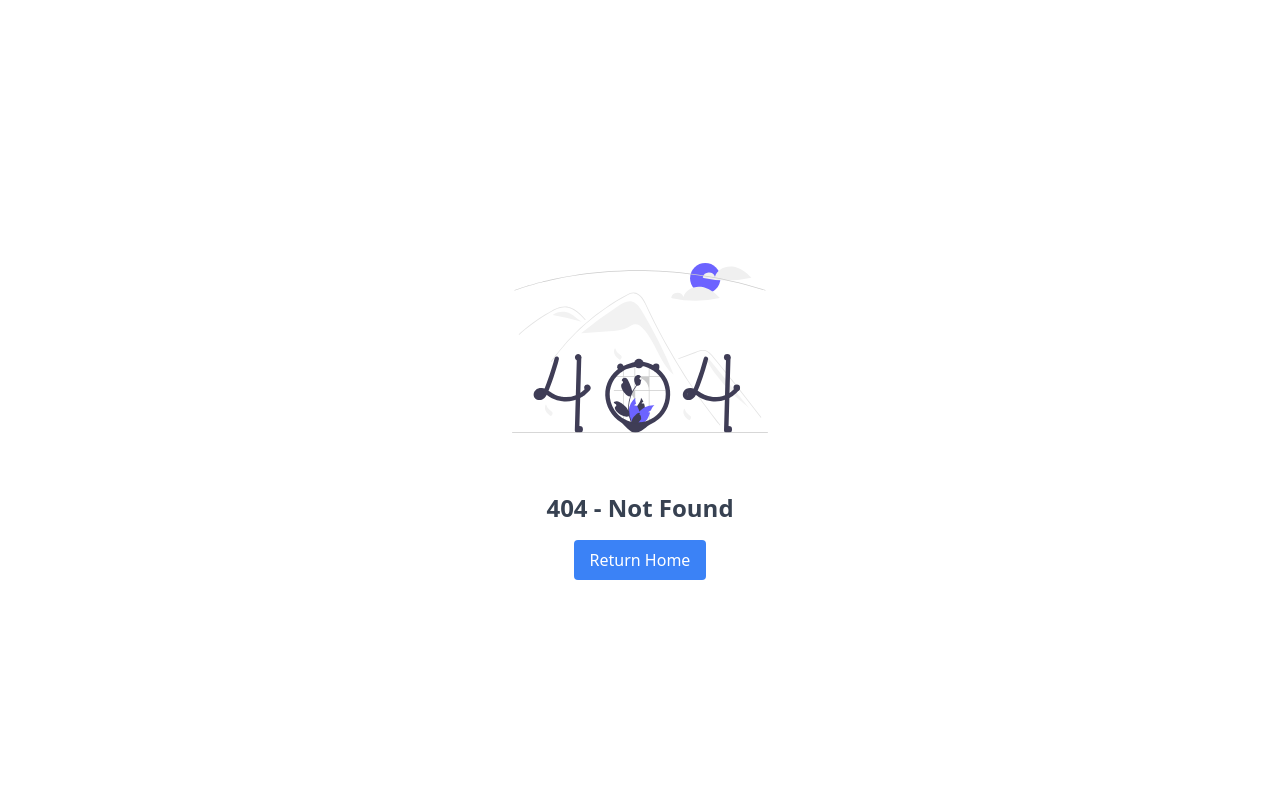
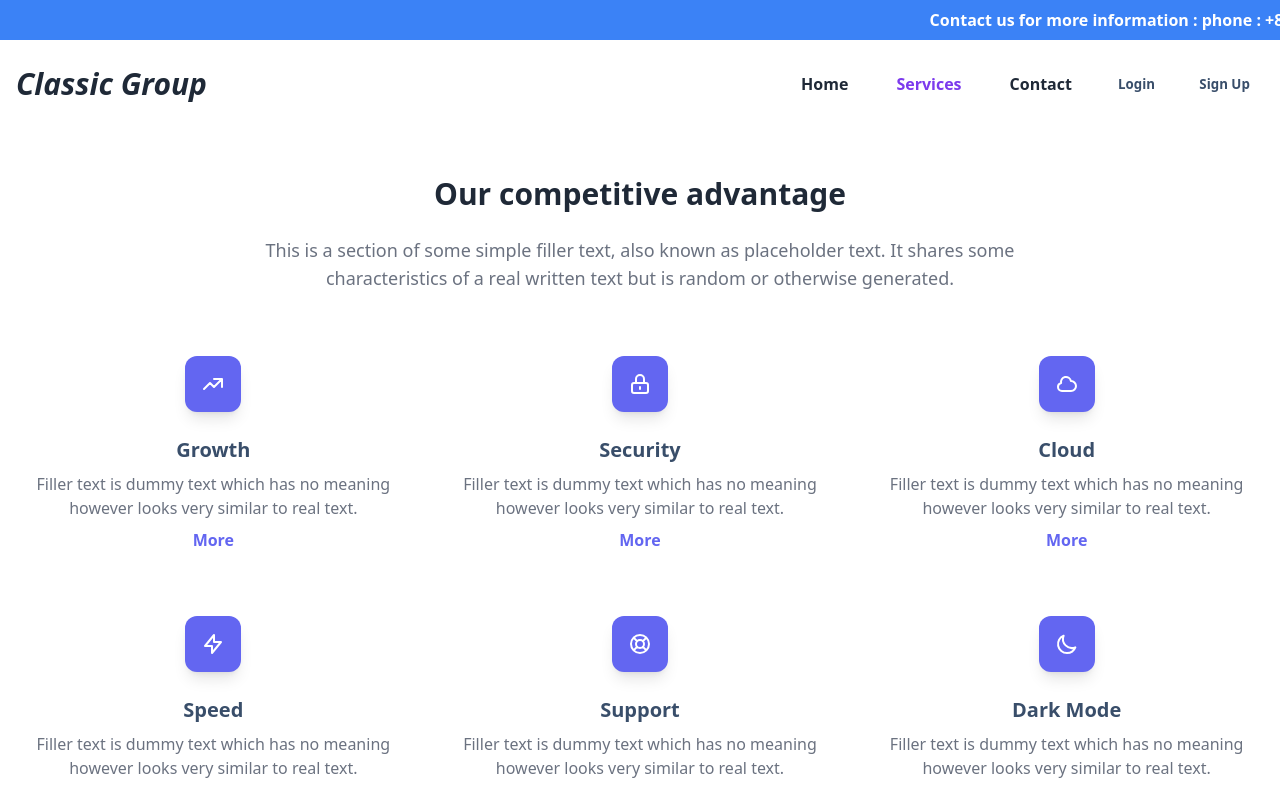
Before and after one commit to srabon0/luxury-bd, a React (Create React App) app: page /services in a window 1280 px wide. Before the commit this address had no page. Shown: the top 792 px of the page. Built offline with nearby package versions, Linux system fonts and the light colour scheme.

Commit message:
bug fixed

```diff
--- a/src/components/Shared/ConfirmModal/ConfirmModal.jsx
+++ b/src/components/Shared/ConfirmModal/ConfirmModal.jsx
@@ -5,7 +5,7 @@ import React from 'react';
 
 const ConfirmModal = ({ isOpen, onClose, children }) => {
     const modalClasses = isOpen
-        ? 'fixed top-0 left-0 w-full h-full flex items-center justify-center z-30'
+        ? 'fixed p-50 top-10 left-0 w-full h-full flex items-center justify-center z-30'
         : 'hidden';
 
     return (
--- a/src/layout/Dashboard/Sidebar.js
+++ b/src/layout/Dashboard/Sidebar.js
@@ -4,14 +4,13 @@ import { NavLink, useNavigate } from "react-router-dom";
 import { resetCurrentUser } from "../../redux/actions/userAction";
 const Sidebar = () => {
   const dispatch = useDispatch();
-  const currentUserRole = useSelector(
-    (state) => state?.userState?.authUser?.user?.role
-  );
 
-  const navigate = useNavigate();
-  if (!currentUserRole) {
-    navigate("/login");
-  }
+  const logout = () => {
+    localStorage.removeItem("token");
+    localStorage.removeItem("currentUser");
+    dispatch(resetCurrentUser());
+    window.location.href = "/";
+  };
 
   return (
     <div class="w-64 min-h-screen bg-gray-800 mt-8 sm:mt-0 ">
@@ -171,7 +170,7 @@ const Sidebar = () => {
       </nav>
       <button
         onClick={() => {
-          dispatch(resetCurrentUser());
+          logout();
         }}
         className="flex items-center w-full px-4 py-2 text-gray-300 rounded-lg hover:bg-blue-500 hover:text-gray-300"
       >
--- a/src/layout/Main/Nav.js
+++ b/src/layout/Main/Nav.js
@@ -1,11 +1,20 @@
 import React, { useState } from "react";
-import { useSelector } from "react-redux";
+import { useDispatch, useSelector } from "react-redux";
 import { Link, useLocation } from "react-router-dom";
+import { resetCurrentUser } from "../../redux/actions/userAction";
 
 const Navbar = () => {
   const currentUser = useSelector((state) => state?.userState?.authUser?.user);
   const [isMobileMenuOpen, setMobileMenuOpen] = useState(false);
   const location = useLocation();
+  const dispatch = useDispatch();
+
+  const logout = () => {
+    localStorage.removeItem("token");
+    localStorage.removeItem("currentUser");
+    dispatch(resetCurrentUser());
+    window.location.href = "/";
+  };
 
   const toggleMobileMenu = () => {
     setMobileMenuOpen(!isMobileMenuOpen);
@@ -43,7 +52,7 @@ const Navbar = () => {
         </button>
 
         {/* Desktop Menu */}
-        <div className="hidden lg:flex space-x-4">
+        <div className="hidden lg:flex space-x-4 lg: items-center">
           <NavLink to="/" currentPath={location.pathname}>
             Home
           </NavLink>
@@ -58,6 +67,26 @@ const Navbar = () => {
               <NavLink to="/dashboard" currentPath={location.pathname}>
                 Dashboard
               </NavLink>
+              <button onClick={() => logout()} className="btn btn-primary">
+                Logout
+              </button>
+            </>
+          )}
+
+          {!currentUser && (
+            <>
+              <button
+                onClick={() => (window.location.href = "/login")}
+                className="btn btn-ghost btn-sm"
+              >
+                Login
+              </button>
+              <button
+                onClick={() => (window.location.href = "/signup")}
+                className="btn btn-ghost btn-sm"
+              >
+                Sign Up
+              </button>
             </>
           )}
         </div>
--- a/src/pages/Auth/Login/Login.js
+++ b/src/pages/Auth/Login/Login.js
@@ -46,7 +46,6 @@ const Login = () => {
               </label>
               <input
                 type="email"
-                defaultValue={"srabonemam4@gmail.com"}
                 {...register("identifier", { required: true })}
                 className="w-full rounded border bg-gray-50 px-3 py-2 text-gray-800 outline-none ring-indigo-300 transition duration-100 focus:ring"
               />
@@ -65,7 +64,6 @@ const Login = () => {
               <input
                 type="password"
                 {...register("password", { required: true })}
-                defaultValue={12345678}
                 className="w-full rounded border bg-gray-50 px-3 py-2 text-gray-800 outline-none ring-indigo-300 transition duration-100 focus:ring"
               />
               {errors.password && (
--- a/src/pages/Dashboard/Brand/Form.js
+++ b/src/pages/Dashboard/Brand/Form.js
@@ -11,8 +11,6 @@ const Form = ({ isOpen, onClose, updatedData, onSubmit, formProps }) => {
   const { register, handleSubmit, setValue } = formProps;
 
   const onUpdateData = async (brandData) => {
-    console.log("brandData", brandData)
-    console.log("data", brandData);
     const payload = {
       ...brandData,
       _id: updatedData._id,
--- /dev/null
+++ b/src/pages/Main/Service.js
@@ -0,0 +1,223 @@
+import React from "react";
+
+const Service = () => {
+  return (
+    <div class="bg-white py-6 sm:py-8 lg:py-12">
+      <div class="mx-auto max-w-screen-2xl px-4 md:px-8">
+        <div class="mb-10 md:mb-16">
+          <h2 class="mb-4 text-center text-2xl font-bold text-gray-800 md:mb-6 lg:text-3xl">
+            Our competitive advantage
+          </h2>
+
+          <p class="mx-auto max-w-screen-md text-center text-gray-500 md:text-lg">
+            This is a section of some simple filler text, also known as
+            placeholder text. It shares some characteristics of a real written
+            text but is random or otherwise generated.
+          </p>
+        </div>
+
+        <div class="grid gap-12 sm:grid-cols-2 xl:grid-cols-3 xl:gap-16">
+          <div class="flex flex-col items-center">
+            <div class="mb-6 flex h-12 w-12 items-center justify-center rounded-lg bg-indigo-500 text-white shadow-lg md:h-14 md:w-14 md:rounded-xl">
+              <svg
+                xmlns="http://www.w3.org/2000/svg"
+                class="h-6 w-6"
+                fill="none"
+                viewBox="0 0 24 24"
+                stroke="currentColor"
+              >
+                <path
+                  stroke-linecap="round"
+                  stroke-linejoin="round"
+                  stroke-width="2"
+                  d="M13 7h8m0 0v8m0-8l-8 8-4-4-6 6"
+                />
+              </svg>
+            </div>
+
+            <h3 class="mb-2 text-center text-lg font-semibold md:text-xl">
+              Growth
+            </h3>
+            <p class="mb-2 text-center text-gray-500">
+              Filler text is dummy text which has no meaning however looks very
+              similar to real text.
+            </p>
+            <a
+              href="#"
+              class="font-bold text-indigo-500 transition duration-100 hover:text-indigo-600 active:text-indigo-700"
+            >
+              More
+            </a>
+          </div>
+
+          <div class="flex flex-col items-center">
+            <div class="mb-6 flex h-12 w-12 items-center justify-center rounded-lg bg-indigo-500 text-white shadow-lg md:h-14 md:w-14 md:rounded-xl">
+              <svg
+                xmlns="http://www.w3.org/2000/svg"
+                class="h-6 w-6"
+                fill="none"
+                viewBox="0 0 24 24"
+                stroke="currentColor"
+              >
+                <path
+                  stroke-linecap="round"
+                  stroke-linejoin="round"
+                  stroke-width="2"
+                  d="M12 15v2m-6 4h12a2 2 0 002-2v-6a2 2 0 00-2-2H6a2 2 0 00-2 2v6a2 2 0 002 2zm10-10V7a4 4 0 00-8 0v4h8z"
+                />
+              </svg>
+            </div>
+
+            <h3 class="mb-2 text-center text-lg font-semibold md:text-xl">
+              Security
+            </h3>
+            <p class="mb-2 text-center text-gray-500">
+              Filler text is dummy text which has no meaning however looks very
+              similar to real text.
+            </p>
+            <a
+              href="#"
+              class="font-bold text-indigo-500 transition duration-100 hover:text-indigo-600 active:text-indigo-700"
+            >
+              More
+            </a>
+          </div>
+
+          <div class="flex flex-col items-center">
+            <div class="mb-6 flex h-12 w-12 items-center justify-center rounded-lg bg-indigo-500 text-white shadow-lg md:h-14 md:w-14 md:rounded-xl">
+              <svg
+                xmlns="http://www.w3.org/2000/svg"
+                class="h-6 w-6"
+                fill="none"
+                viewBox="0 0 24 24"
+                stroke="currentColor"
+              >
+                <path
+                  stroke-linecap="round"
+                  stroke-linejoin="round"
+                  stroke-width="2"
+                  d="M3 15a4 4 0 004 4h9a5 5 0 10-.1-9.999 5.002 5.002 0 10-9.78 2.096A4.001 4.001 0 003 15z"
+                />
+              </svg>
+            </div>
+
+            <h3 class="mb-2 text-center text-lg font-semibold md:text-xl">
+              Cloud
+            </h3>
+            <p class="mb-2 text-center text-gray-500">
+              Filler text is dummy text which has no meaning however looks very
+              similar to real text.
+            </p>
+            <a
+              href="#"
+              class="font-bold text-indigo-500 transition duration-100 hover:text-indigo-600 active:text-indigo-700"
+            >
+              More
+            </a>
+          </div>
+
+          <div class="flex flex-col items-center">
+            <div class="mb-6 flex h-12 w-12 items-center justify-center rounded-lg bg-indigo-500 text-white shadow-lg md:h-14 md:w-14 md:rounded-xl">
+              <svg
+                xmlns="http://www.w3.org/2000/svg"
+                class="h-6 w-6"
+                fill="none"
+                viewBox="0 0 24 24"
+                stroke="currentColor"
+              >
+                <path
+                  stroke-linecap="round"
+                  stroke-linejoin="round"
+                  stroke-width="2"
+                  d="M13 10V3L4 14h7v7l9-11h-7z"
+                />
+              </svg>
+            </div>
+
+            <h3 class="mb-2 text-center text-lg font-semibold md:text-xl">
+              Speed
+            </h3>
+            <p class="mb-2 text-center text-gray-500">
+              Filler text is dummy text which has no meaning however looks very
+              similar to real text.
+            </p>
+            <a
+              href="#"
+              class="font-bold text-indigo-500 transition duration-100 hover:text-indigo-600 active:text-indigo-700"
+            >
+              More
+            </a>
+          </div>
+
+          <div class="flex flex-col items-center">
+            <div class="mb-6 flex h-12 w-12 items-center justify-center rounded-lg bg-indigo-500 text-white shadow-lg md:h-14 md:w-14 md:rounded-xl">
+              <svg
+                xmlns="http://www.w3.org/2000/svg"
+                class="h-6 w-6"
+                fill="none"
+                viewBox="0 0 24 24"
+                stroke="currentColor"
+              >
+                <path
+                  stroke-linecap="round"
+                  stroke-linejoin="round"
+                  stroke-width="2"
+                  d="M18.364 5.636l-3.536 3.536m0 5.656l3.536 3.536M9.172 9.172L5.636 5.636m3.536 9.192l-3.536 3.536M21 12a9 9 0 11-18 0 9 9 0 0118 0zm-5 0a4 4 0 11-8 0 4 4 0 018 0z"
+                />
+              </svg>
+            </div>
+
+            <h3 class="mb-2 text-center text-lg font-semibold md:text-xl">
+              Support
+            </h3>
+            <p class="mb-2 text-center text-gray-500">
+              Filler text is dummy text which has no meaning however looks very
+              similar to real text.
+            </p>
+            <a
+              href="#"
+              class="font-bold text-indigo-500 transition duration-100 hover:text-indigo-600 active:text-indigo-700"
+            >
+              More
+            </a>
+          </div>
+
+          <div class="flex flex-col items-center">
+            <div class="mb-6 flex h-12 w-12 items-center justify-center rounded-lg bg-indigo-500 text-white shadow-lg md:h-14 md:w-14 md:rounded-xl">
+              <svg
+                xmlns="http://www.w3.org/2000/svg"
+                class="h-6 w-6"
+                fill="none"
+                viewBox="0 0 24 24"
+                stroke="currentColor"
+              >
+                <path
+                  stroke-linecap="round"
+                  stroke-linejoin="round"
+                  stroke-width="2"
+                  d="M20.354 15.354A9 9 0 018.646 3.646 9.003 9.003 0 0012 21a9.003 9.003 0 008.354-5.646z"
+                />
+              </svg>
+            </div>
+
+            <h3 class="mb-2 text-center text-lg font-semibold md:text-xl">
+              Dark Mode
+            </h3>
+            <p class="mb-2 text-center text-gray-500">
+              Filler text is dummy text which has no meaning however looks very
+              similar to real text.
+            </p>
+            <a
+              href="#"
+              class="font-bold text-indigo-500 transition duration-100 hover:text-indigo-600 active:text-indigo-700"
+            >
+              More
+            </a>
+          </div>
+        </div>
+      </div>
+    </div>
+  );
+};
+
+export default Service;
```
Also changed, not shown: src/components/Home/Home.js (+4 -4 lines), src/routes/routes.js (+6 -4 lines).
